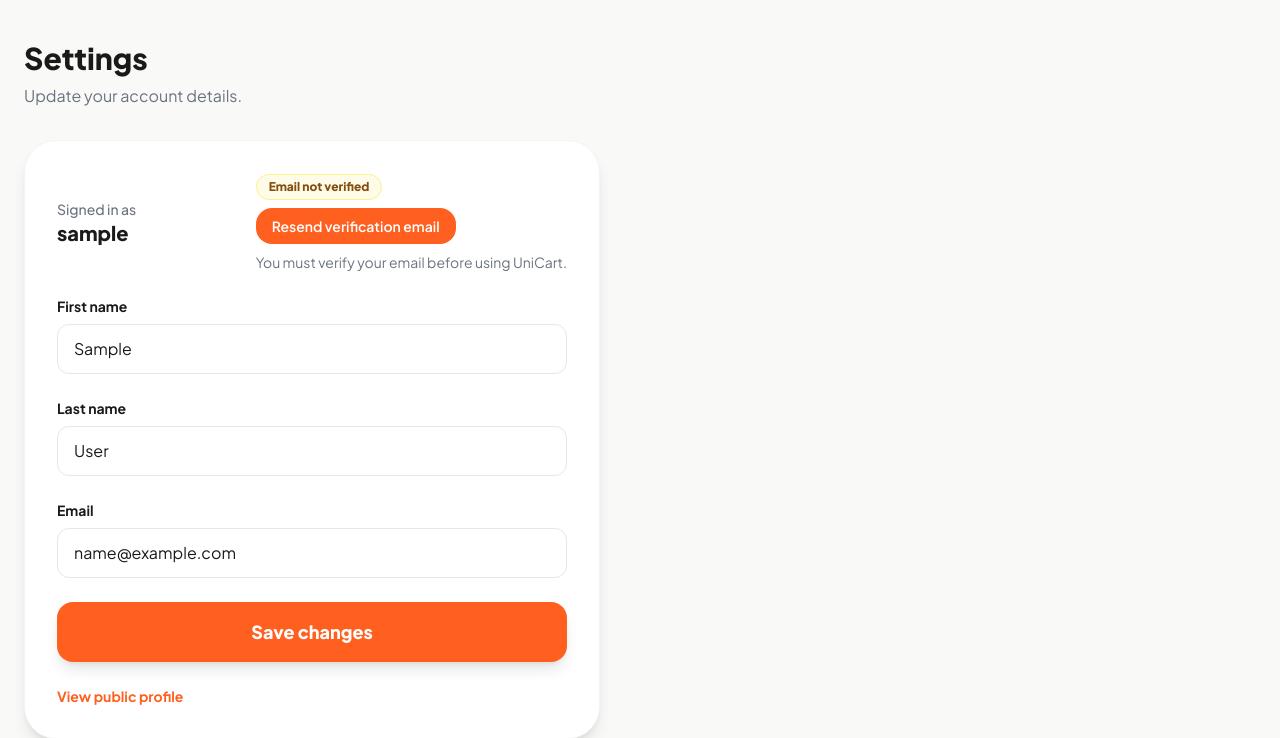
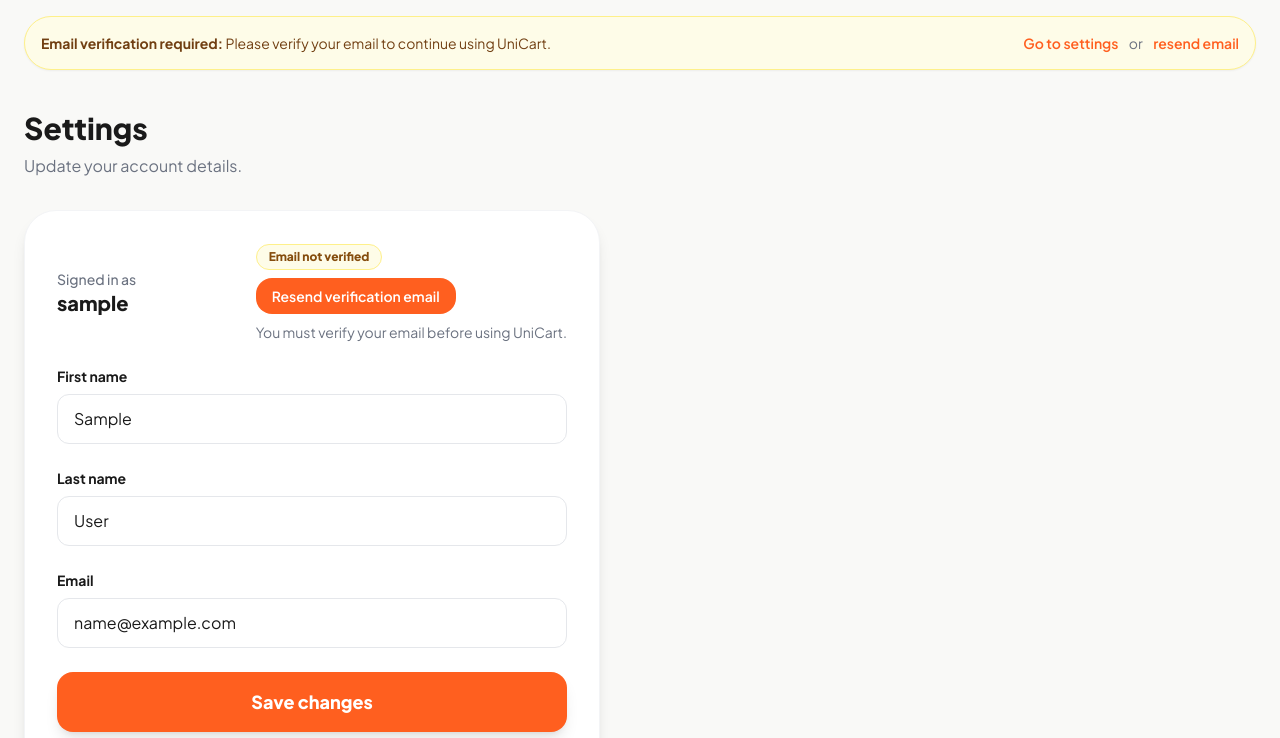
Before and after one commit to BoraEnesOzsahin/UniCartV2.0, a Django app: page /users/settings/ in a window 1280 px wide. Shown: the part 93-831 px from the top of the page. Run offline with Django 5.2, Linux system fonts and the light colour scheme; the visitor is signed in with stand-in values (Sample User, id 1); some libraries are stand-ins or nearby versions.

Commit message:
Add email settings docs and verification banner context processor

```diff
--- a/templates/base.html
+++ b/templates/base.html
@@ -136,6 +136,24 @@
 
   {% include 'partials/navbar.html' %}
 
+  {% if request.user.is_authenticated and not email_verified %}
+    <div class="max-w-7xl mx-auto px-6 mt-4">
+      <div class="rounded-[1.75rem] border border-yellow-200 bg-yellow-50 p-4 text-sm text-yellow-900 shadow-sm">
+        <div class="flex flex-col gap-3 md:flex-row md:items-center md:justify-between">
+          <div>
+            <span class="font-bold">Email verification required:</span>
+            Please verify your email to continue using UniCart.
+          </div>
+          <div class="space-x-2">
+            <a href="{% url 'account_settings' %}" class="font-semibold text-uni-orange hover:underline">Go to settings</a>
+            <span class="text-gray-500">or</span>
+            <a href="{% url 'account_settings' %}" class="font-semibold text-uni-orange hover:underline">resend email</a>
+          </div>
+        </div>
+      </div>
+    </div>
+  {% endif %}
+
   <!-- Flash messages (success / error feedback) -->
   {% if messages %}
     <div class="max-w-7xl mx-auto px-6 mt-4">
--- /dev/null
+++ b/users/context_processors.py
@@ -0,0 +1,13 @@
+from .models import UserProfile
+
+
+def email_verification_status(request):
+    email_verified = False
+    if request.user.is_authenticated:
+        try:
+            email_verified = request.user.userprofile.email_verified
+        except UserProfile.DoesNotExist:
+            email_verified = False
+    return {
+        'email_verified': email_verified,
+    }
```
Also changed, not shown: UniCart/settings.py (+15 -11 lines), README.md, 1 other file.
